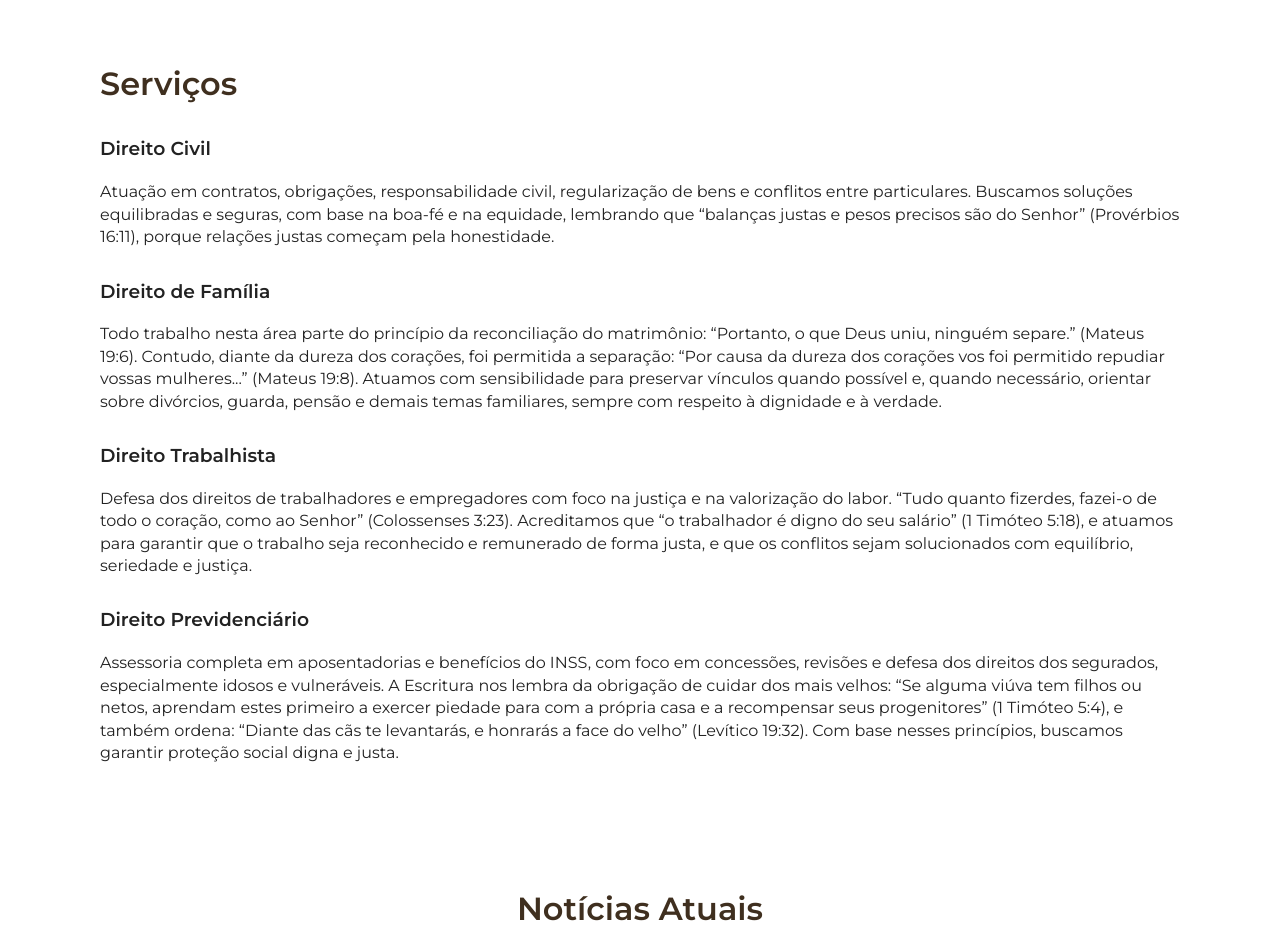
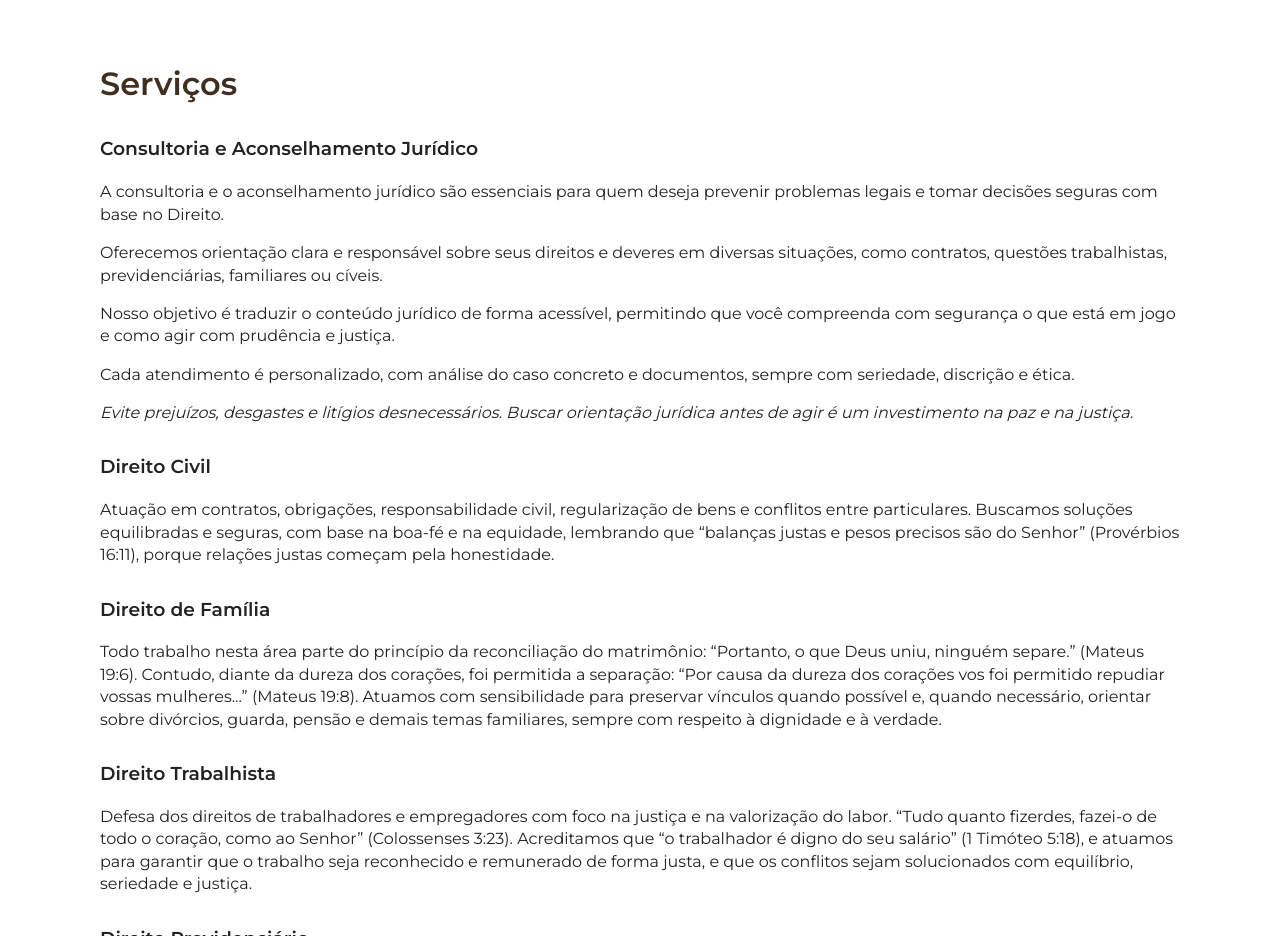
Before and after one commit to EyderLucio/elus-advocacia-site, a plain HTML site: page index.html in a window 1280 px wide. Shown: the part 2340-3276 px from the top of the page. Drawn offline with Linux system fonts and the light colour scheme.

Commit message:
Update index.html

```diff
--- a/index.html
+++ b/index.html
@@ -102,6 +102,23 @@ Atendemos principalmente pessoas físicas que buscam uma solução rápida, just
   <h2>Serviços</h2>
 
   <div class="servico">
+    <h3>Consultoria e Aconselhamento Jurídico</h3>
+    <p>
+      A consultoria e o aconselhamento jurídico são essenciais para quem deseja prevenir problemas legais e tomar decisões seguras com base no Direito.
+    </p>
+    <p>
+      Oferecemos orientação clara e responsável sobre seus direitos e deveres em diversas situações, como contratos, questões trabalhistas, previdenciárias, familiares ou cíveis.
+    </p>
+    <p>
+      Nosso objetivo é traduzir o conteúdo jurídico de forma acessível, permitindo que você compreenda com segurança o que está em jogo e como agir com prudência e justiça.
+    </p>
+    <p>
+      Cada atendimento é personalizado, com análise do caso concreto e documentos, sempre com seriedade, discrição e ética.
+    </p>
+    <p><em>Evite prejuízos, desgastes e litígios desnecessários. Buscar orientação jurídica antes de agir é um investimento na paz e na justiça.</em></p>
+  </div>
+
+  <div class="servico">
     <h3>Direito Civil</h3>
     <p>Atuação em contratos, obrigações, responsabilidade civil, regularização de bens e conflitos entre particulares. Buscamos soluções equilibradas e seguras, com base na boa-fé e na equidade, lembrando que “balanças justas e pesos precisos são do Senhor” (Provérbios 16:11), porque relações justas começam pela honestidade.</p>
   </div>
```
